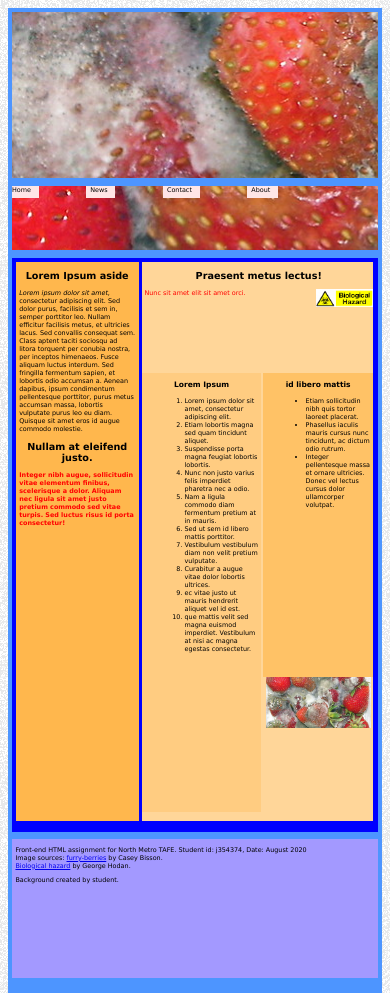
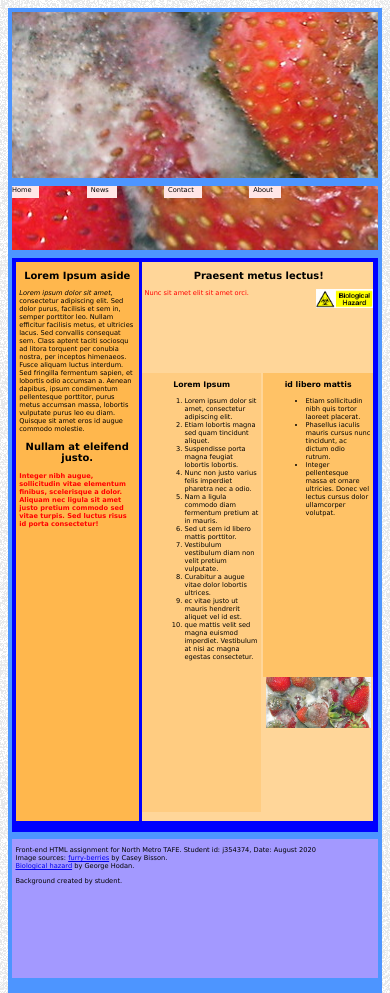
Before and after one commit to j354374/fed-html, a plain HTML site: page assignment1/index.html in a window 390 px wide. Shown: the top 993 px of the page. Drawn offline with Linux system fonts and the light colour scheme.

Commit message:
Update style.css

```diff
--- a/assignment1/css/style.css
+++ b/assignment1/css/style.css
@@ -209,7 +209,7 @@ article,nav,footer,aside {
 	}
 
 	article,nav,footer,aside {
-		font-size: 160%;
+		font-size: 165%;
 	}
 
 }
@@ -219,7 +219,7 @@ article,nav,footer,aside {
 		min-width: 100%;
 	}
 	article,nav,footer,aside {
-		font-size: 165%;
+		font-size: 170%;
 	}
 
 }
```
